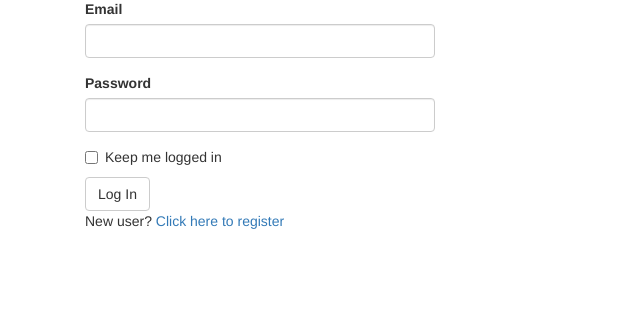
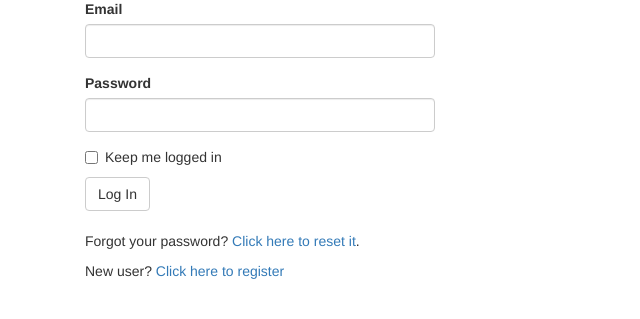
Before and after one commit to carlhinderer/flasky, a Flask app: page /auth/login in a window 1280 px wide. Shown: the part 193-512 px from the top of the page, without its empty margins (0-640 px from the left). Run offline with Flask 2, Linux system fonts and the light colour scheme; some libraries are stand-ins or nearby versions.

Commit message:
Added link for password resets to the login page.

```diff
--- a/app/templates/auth/login.html
+++ b/app/templates/auth/login.html
@@ -9,6 +9,10 @@
 </div>
 <div class="col-md-4">
     {{ wtf.quick_form(form) }}
+    <br>
+    <p>Forgot your password?
+        <a href="{{ url_for('auth.password_reset_request') }}">Click here to reset it</a>.
+    </p>
     <p>
         New user?
         <a href="{{ url_for('auth.register') }}">
```
